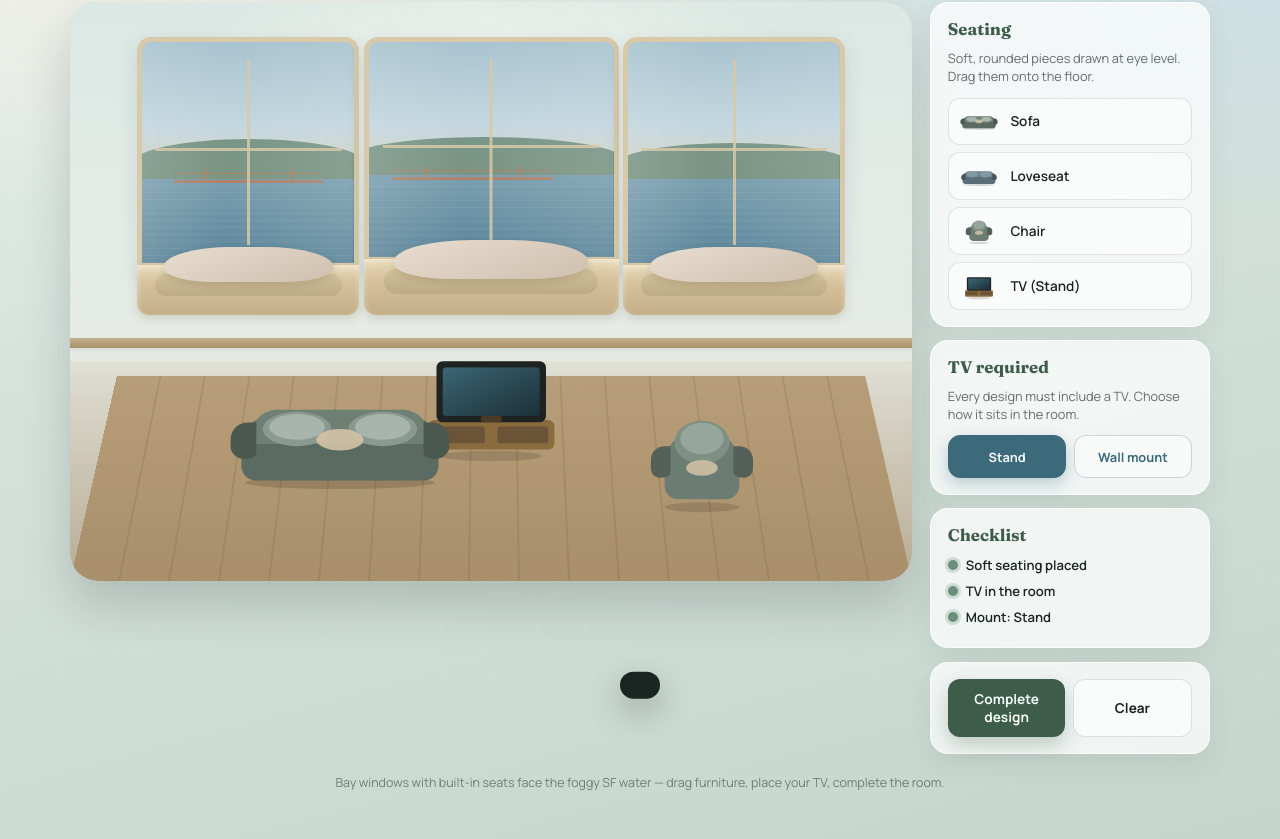
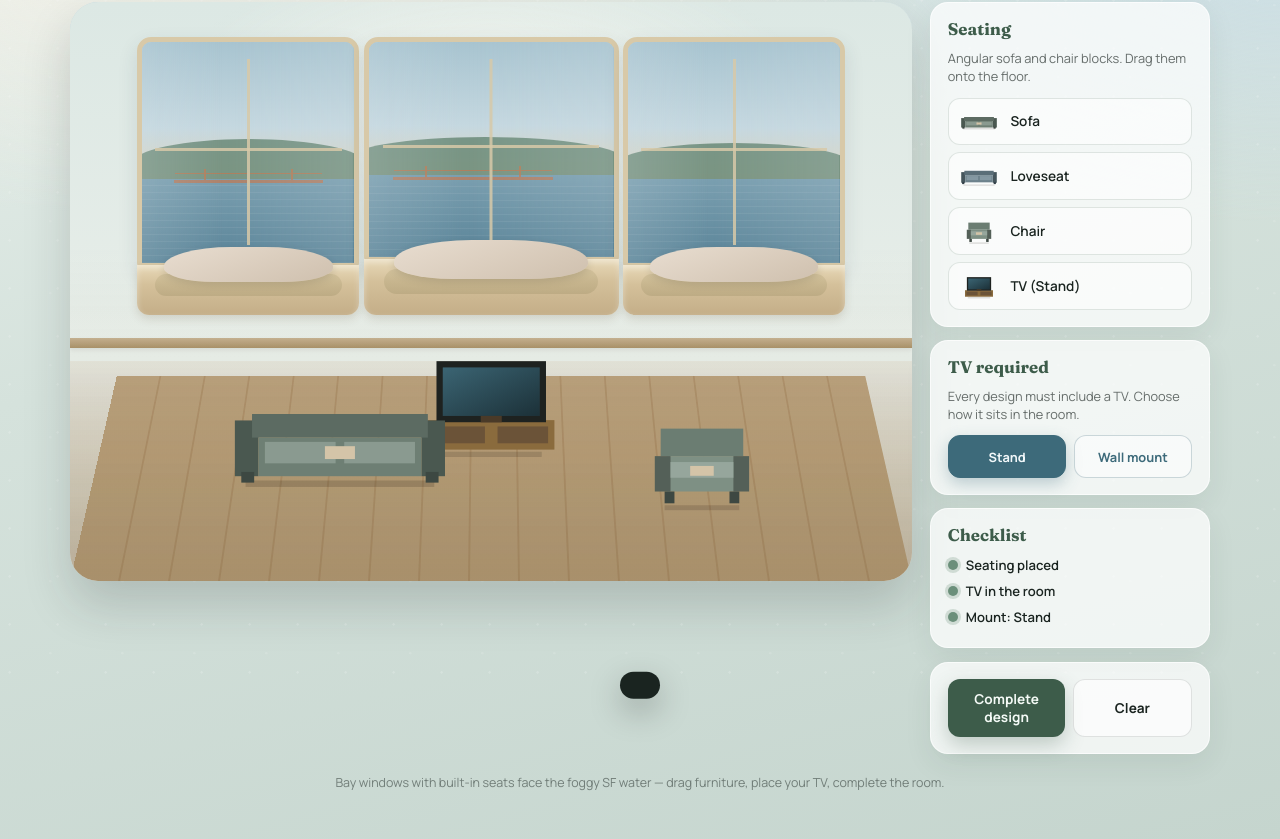
Before and after one commit to chrisqabydesign/livingroomdesign, a plain HTML site: page index.html in a window 1280 px wide. Shown: the part 110-949 px from the top of the page. Drawn offline with Linux system fonts and the light colour scheme.

Commit message:
Use angular furniture graphics instead of soft rounded
Keep SF bay windows with seats and required TV stand/wall mount.

Co-authored-by: chrisqabydesign <chrisqabydesign@users.noreply.github.com>

```diff
--- a/index.html
+++ b/index.html
@@ -672,7 +672,7 @@
         Living Room Studio
       </h1>
       <p class="tagline">
-        Arrange soft seating under San Francisco bay light. Every layout needs a TV — stand or wall mount.
+        Arrange angular seating under San Francisco bay light. Every layout needs a TV — stand or wall mount.
       </p>
     </header>
 
@@ -736,7 +736,7 @@
       <aside class="sidebar">
         <section class="panel">
           <h2>Seating</h2>
-          <p class="hint">Soft, rounded pieces drawn at eye level. Drag them onto the floor.</p>
+          <p class="hint">Angular sofa and chair blocks. Drag them onto the floor.</p>
           <div class="palette" id="palette"></div>
         </section>
 
@@ -752,7 +752,7 @@
         <section class="panel">
           <h2>Checklist</h2>
           <div class="status">
-            <div class="check" id="checkSeat"><span class="dot"></span> Soft seating placed</div>
+            <div class="check" id="checkSeat"><span class="dot"></span> Seating placed</div>
             <div class="check" id="checkTv"><span class="dot"></span> TV in the room</div>
             <div class="check" id="checkMode"><span class="dot"></span> Mount mode set</div>
           </div>
@@ -779,66 +779,70 @@
     const SVG = {
       sofa: `
         <svg viewBox="0 0 220 100" xmlns="http://www.w3.org/2000/svg">
-          <ellipse cx="110" cy="92" rx="88" ry="6" fill="rgba(40,30,20,0.18)"/>
-          <path d="M18 58c0-16 12-28 28-28h128c16 0 28 12 28 28v18c0 8-6 14-14 14H32c-8 0-14-6-14-14V58z" fill="#5c6b62"/>
-          <path d="M28 48c0-14 10-24 24-24h116c14 0 24 10 24 24v8H28v-8z" fill="#6e7f74"/>
-          <ellipse cx="70" cy="42" rx="32" ry="16" fill="#8a9a90"/>
-          <ellipse cx="150" cy="42" rx="32" ry="16" fill="#8a9a90"/>
-          <ellipse cx="70" cy="40" rx="26" ry="12" fill="#a8b5ac"/>
-          <ellipse cx="150" cy="40" rx="26" ry="12" fill="#a8b5ac"/>
-          <path d="M22 70c-8 0-14-5-14-12v-6c0-10 8-16 16-16h8v28c0 4-4 6-10 6z" fill="#4a5850"/>
-          <path d="M198 70c8 0 14-5 14-12v-6c0-10-8-16-16-16h-8v28c0 4 4 6 10 6z" fill="#4a5850"/>
-          <ellipse cx="110" cy="52" rx="22" ry="10" fill="#d4c4a8" opacity="0.9"/>
+          <rect x="22" y="90" width="176" height="6" fill="rgba(40,30,20,0.18)"/>
+          <rect x="12" y="34" width="22" height="52" fill="#4a5850"/>
+          <rect x="186" y="34" width="22" height="52" fill="#4a5850"/>
+          <rect x="28" y="28" width="164" height="22" fill="#5c6b62"/>
+          <rect x="34" y="50" width="152" height="36" fill="#6e7f74"/>
+          <rect x="40" y="54" width="66" height="20" fill="#8a9a90"/>
+          <rect x="114" y="54" width="66" height="20" fill="#8a9a90"/>
+          <rect x="18" y="82" width="12" height="10" fill="#3d4842"/>
+          <rect x="190" y="82" width="12" height="10" fill="#3d4842"/>
+          <rect x="96" y="58" width="28" height="12" fill="#d4c4a8"/>
         </svg>`,
       chair: `
         <svg viewBox="0 0 120 110" xmlns="http://www.w3.org/2000/svg">
-          <ellipse cx="60" cy="102" rx="38" ry="5" fill="rgba(40,30,20,0.16)"/>
-          <path d="M22 58c0-18 14-32 30-32h16c16 0 30 14 30 32v22c0 8-6 14-14 14H36c-8 0-14-6-14-14V58z" fill="#6b7d72"/>
-          <ellipse cx="60" cy="36" rx="28" ry="22" fill="#7e9084"/>
-          <ellipse cx="60" cy="32" rx="22" ry="16" fill="#96a69c"/>
-          <path d="M18 72c-6 0-10-4-10-10v-8c0-8 6-14 14-14h6v26c0 4-4 6-10 6z" fill="#546058"/>
-          <path d="M102 72c6 0 10-4 10-10v-8c0-8-6-14-14-14h-6v26c0 4 4 6 10 6z" fill="#546058"/>
-          <ellipse cx="60" cy="62" rx="16" ry="8" fill="#d4c4a8" opacity="0.85"/>
+          <rect x="22" y="100" width="76" height="5" fill="rgba(40,30,20,0.16)"/>
+          <rect x="18" y="22" width="84" height="28" fill="#6b7d72"/>
+          <rect x="24" y="50" width="72" height="36" fill="#7e9084"/>
+          <rect x="12" y="50" width="16" height="36" fill="#546058"/>
+          <rect x="92" y="50" width="16" height="36" fill="#546058"/>
+          <rect x="28" y="56" width="64" height="16" fill="#96a69c"/>
+          <rect x="22" y="86" width="10" height="12" fill="#3d4842"/>
+          <rect x="88" y="86" width="10" height="12" fill="#3d4842"/>
+          <rect x="48" y="60" width="24" height="10" fill="#d4c4a8"/>
         </svg>`,
       loveseat: `
         <svg viewBox="0 0 180 95" xmlns="http://www.w3.org/2000/svg">
-          <ellipse cx="90" cy="88" rx="70" ry="5" fill="rgba(40,30,20,0.16)"/>
-          <path d="M16 55c0-14 10-24 24-24h100c14 0 24 10 24 24v16c0 7-5 12-12 12H28c-7 0-12-5-12-12V55z" fill="#5a6e78"/>
-          <path d="M26 46c0-12 8-20 20-20h88c12 0 20 8 20 20v6H26v-6z" fill="#6d828c"/>
-          <ellipse cx="60" cy="40" rx="26" ry="14" fill="#8498a2"/>
-          <ellipse cx="120" cy="40" rx="26" ry="14" fill="#8498a2"/>
-          <path d="M20 66c-6 0-10-4-10-9v-5c0-8 6-14 14-14h6v22c0 3-3 6-10 6z" fill="#45555c"/>
-          <path d="M160 66c6 0 10-4 10-9v-5c0-8-6-14-14-14h-6v22c0 3 3 6 10 6z" fill="#45555c"/>
+          <rect x="20" y="86" width="140" height="5" fill="rgba(40,30,20,0.16)"/>
+          <rect x="10" y="30" width="18" height="48" fill="#45555c"/>
+          <rect x="152" y="30" width="18" height="48" fill="#45555c"/>
+          <rect x="24" y="24" width="132" height="20" fill="#5a6e78"/>
+          <rect x="28" y="44" width="124" height="32" fill="#6d828c"/>
+          <rect x="34" y="48" width="52" height="18" fill="#8498a2"/>
+          <rect x="94" y="48" width="52" height="18" fill="#8498a2"/>
+          <rect x="14" y="74" width="10" height="10" fill="#334048"/>
+          <rect x="156" y="74" width="10" height="10" fill="#334048"/>
         </svg>`,
       tvStand: `
         <svg viewBox="0 0 160 120" xmlns="http://www.w3.org/2000/svg">
-          <ellipse cx="80" cy="112" rx="48" ry="5" fill="rgba(40,30,20,0.16)"/>
-          <rect x="20" y="78" width="120" height="28" rx="6" fill="#8a6b3d"/>
-          <rect x="26" y="84" width="48" height="16" rx="3" fill="#6b5338"/>
-          <rect x="86" y="84" width="48" height="16" rx="3" fill="#6b5338"/>
-          <rect x="28" y="22" width="104" height="58" rx="6" fill="#1e2220"/>
-          <rect x="34" y="28" width="92" height="46" rx="3" fill="#2a3538"/>
-          <rect x="34" y="28" width="92" height="46" rx="3" fill="url(#screenGlow)" opacity="0.9"/>
+          <rect x="32" y="108" width="96" height="5" fill="rgba(40,30,20,0.16)"/>
+          <rect x="20" y="78" width="120" height="28" fill="#8a6b3d"/>
+          <rect x="26" y="84" width="48" height="16" fill="#6b5338"/>
+          <rect x="86" y="84" width="48" height="16" fill="#6b5338"/>
+          <rect x="28" y="22" width="104" height="58" fill="#1e2220"/>
+          <rect x="34" y="28" width="92" height="46" fill="#2a3538"/>
+          <rect x="34" y="28" width="92" height="46" fill="url(#screenGlow)" opacity="0.9"/>
           <defs>
             <linearGradient id="screenGlow" x1="0" y1="0" x2="1" y2="1">
               <stop offset="0%" stop-color="#3d6a7a"/>
               <stop offset="100%" stop-color="#1a3038"/>
             </linearGradient>
           </defs>
-          <rect x="70" y="74" width="20" height="6" rx="2" fill="#4a3a28"/>
+          <rect x="70" y="74" width="20" height="6" fill="#4a3a28"/>
         </svg>`,
       tvWall: `
         <svg viewBox="0 0 140 90" xmlns="http://www.w3.org/2000/svg">
-          <rect x="8" y="8" width="124" height="72" rx="8" fill="#1e2220"/>
-          <rect x="14" y="14" width="112" height="60" rx="4" fill="#2a3538"/>
-          <rect x="14" y="14" width="112" height="60" rx="4" fill="url(#wallGlow)" opacity="0.95"/>
+          <rect x="8" y="8" width="124" height="72" fill="#1e2220"/>
+          <rect x="14" y="14" width="112" height="60" fill="#2a3538"/>
+          <rect x="14" y="14" width="112" height="60" fill="url(#wallGlow)" opacity="0.95"/>
           <defs>
             <linearGradient id="wallGlow" x1="0" y1="0" x2="1" y2="1">
               <stop offset="0%" stop-color="#4a7a88"/>
               <stop offset="100%" stop-color="#1a2830"/>
             </linearGradient>
           </defs>
-          <rect x="62" y="80" width="16" height="4" rx="1" fill="#3a3a3a" opacity="0.5"/>
+          <rect x="62" y="80" width="16" height="4" fill="#3a3a3a" opacity="0.5"/>
         </svg>`
     };
 
@@ -1089,7 +1093,7 @@
       const tv = hasTv();
 
       if (!seats && !tv) {
-        toast("Add soft seating and a TV to complete your design.");
+        toast("Add seating and a TV to complete your design.");
         return;
       }
       if (!seats) {
@@ -1112,7 +1116,7 @@
       toast(
         tvPiece.mode === "wall"
           ? "Beautiful — wall-mounted TV under SF bay light."
-          : "Complete — console TV with soft seating by the bay windows."
+          : "Complete — console TV with seating by the bay windows."
       );
     });
 
```
Also changed, not shown: 1 other file.
